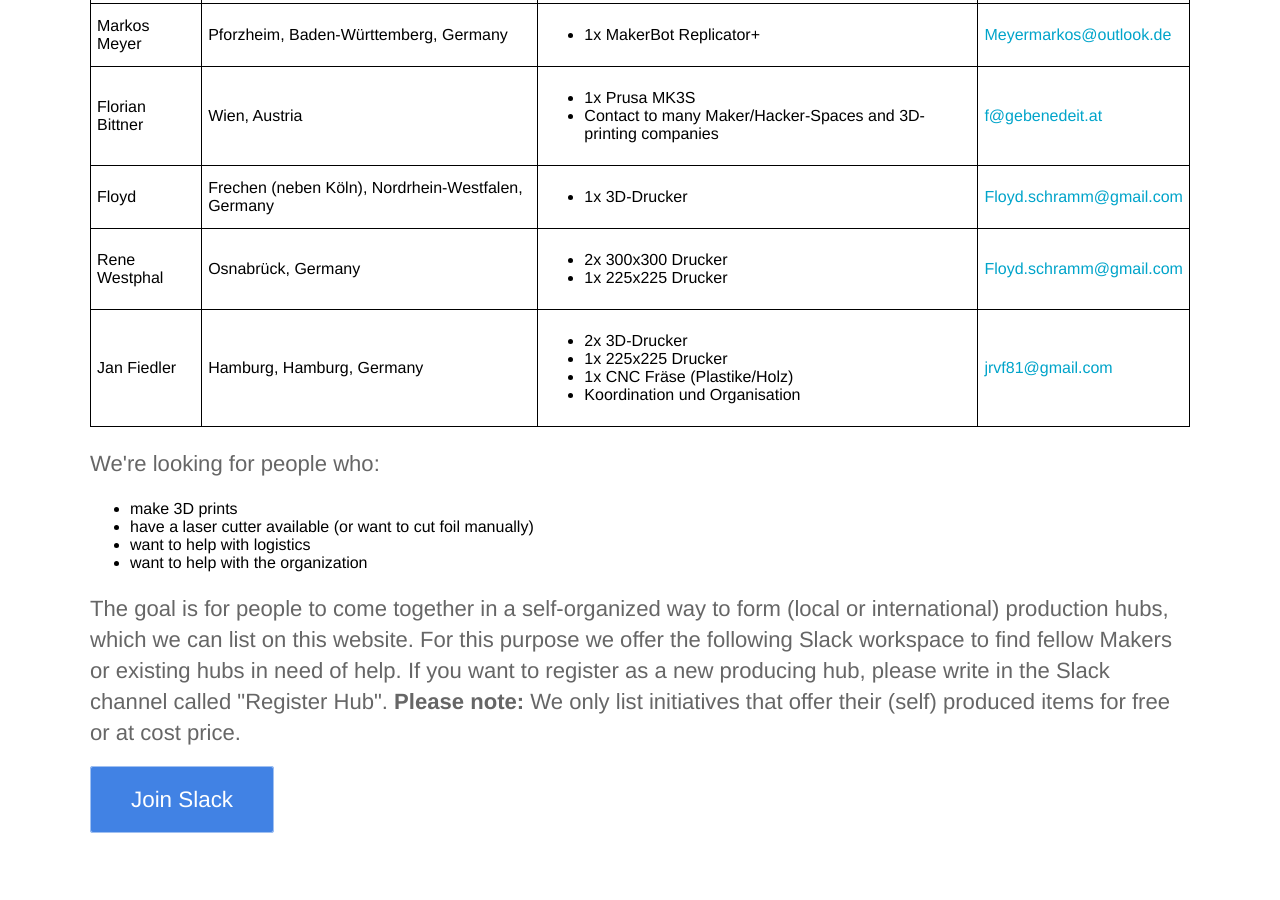
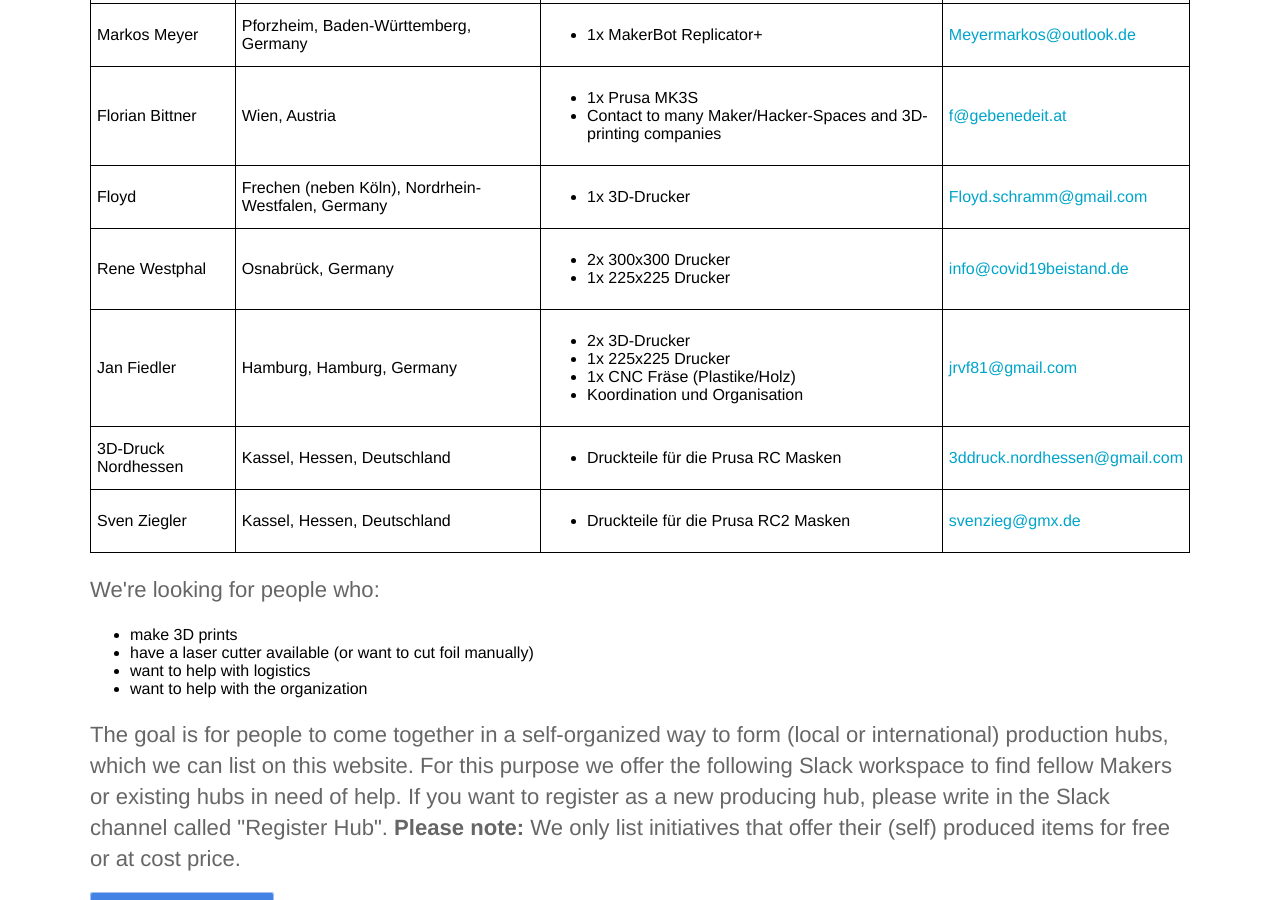
Before and after one commit to CloudCannon/hydra-jekyll-template, a Jekyll site: the page built from en/index.html, in a window 1280 px wide and 900 px high, scrolled down 2228 px. Built offline with Jekyll 4.4.1, drawn with Linux system fonts in a browser that asks for light colours.

Commit message:
ADD entry

```diff
--- a/_data/makers.yml
+++ b/_data/makers.yml
@@ -57,7 +57,7 @@ en:
     capacity:
       - 2x 300x300 Drucker
       - 1x 225x225 Drucker
-    contact: '<a href="mailto:Floyd.schramm@gmail.com">Floyd.schramm@gmail.com</a>'
+    contact: '<a href="mailto:info@covid19beistand.de">info@covid19beistand.de</a>'
   - name: Jan Fiedler
     country: Germany
     # State / region is optional
@@ -69,6 +69,22 @@ en:
       - 1x CNC Fräse (Plastike/Holz)
       - Koordination und Organisation
     contact: '<a href="mailto:jrvf81@gmail.com">jrvf81@gmail.com</a>'
+  - name: 3D-Druck Nordhessen
+    country: Deutschland
+    # State / region is optional
+    state: Hessen
+    city: Kassel
+    capacity:
+      - Druckteile für die Prusa RC Masken
+    contact: '<a href="mailto:3ddruck.nordhessen@gmail.com">3ddruck.nordhessen@gmail.com</a>'
+  - name: Sven Ziegler
+    country: Deutschland
+    # State / region is optional
+    state: Hessen
+    city: Kassel
+    capacity:
+      - Druckteile für die Prusa RC2 Masken
+    contact: '<a href="mailto:svenzieg@gmx.de">svenzieg@gmx.de</a>'
 # Copy the block above and repeat =)
 de:
   - name: Carsten
@@ -138,7 +154,7 @@ de:
     capacity:
       - 2x 300x300 Drucker
       - 1x 225x225 Drucker
-    contact: '<a href="mailto:Floyd.schramm@gmail.com">Floyd.schramm@gmail.com</a>'
+    contact: '<a href="mailto:info@covid19beistand.de">info@covid19beistand.de</a>'
   - name: Jan Fiedler
     country: Deutschland
     # State / region is optional
@@ -161,4 +177,20 @@ de:
 #      - MP CNC-Fräse
 #      - K40 Lasercutter
 #    contact: '<a href="mailto:jrvf81@gmail.com">jrvf81@gmail.com</a>'
+  - name: 3D-Druck Nordhessen
+    country: Deutschland
+    # State / region is optional
+    state: Hessen
+    city: Kassel
+    capacity:
+      - Druckteile für die Prusa RC Masken
+    contact: '<a href="mailto:3ddruck.nordhessen@gmail.com">3ddruck.nordhessen@gmail.com</a>'
+  - name: Sven Ziegler
+    country: Deutschland
+    # State / region is optional
+    state: Hessen
+    city: Kassel
+    capacity:
+      - Druckteile für die Prusa RC2 Masken
+    contact: '<a href="mailto:svenzieg@gmx.de">svenzieg@gmx.de</a>'
 # Copy the block above and repeat =)
```
